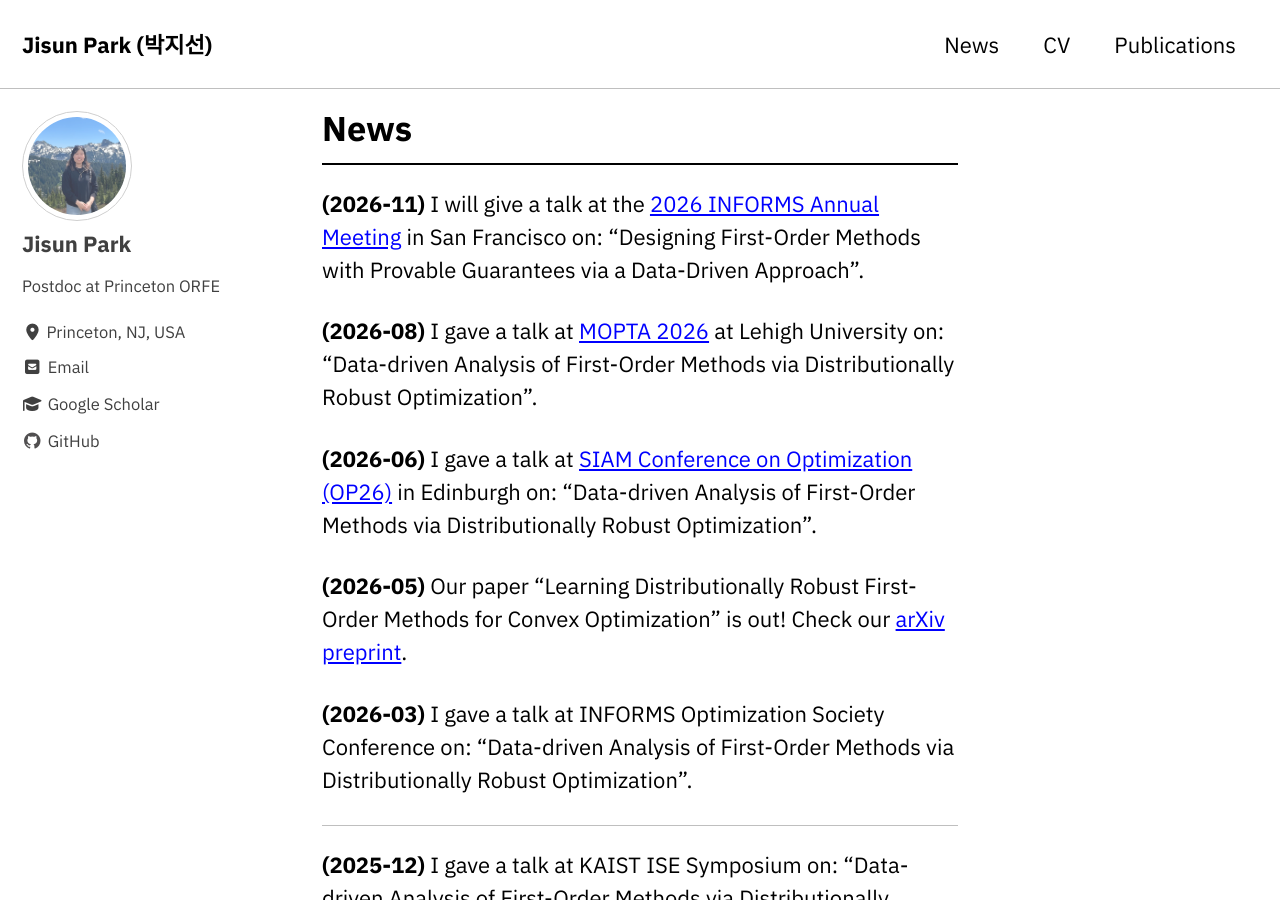
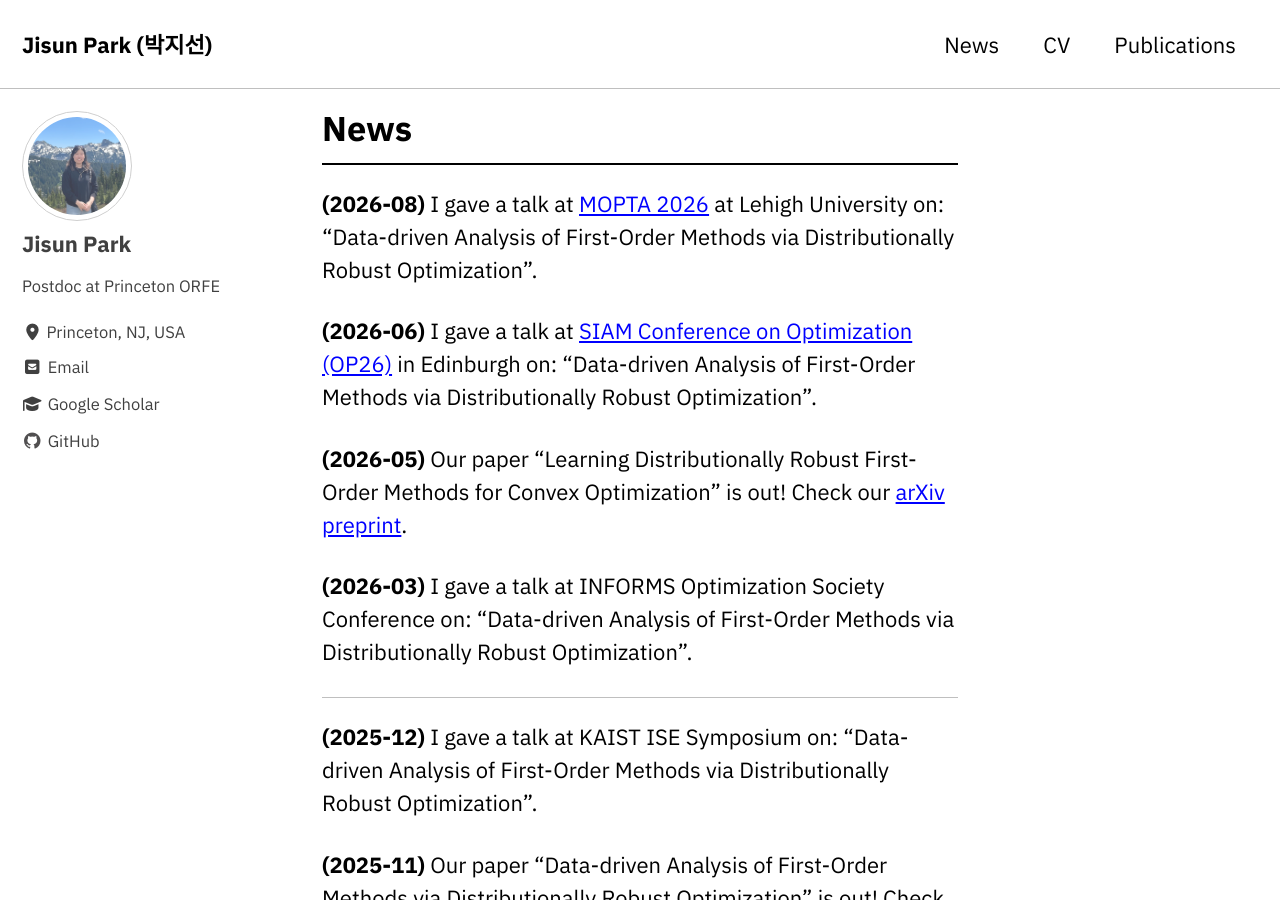
Before and after one commit to jisunp515/jisunp515.github.io, a Jekyll site: the page built from _pages/news.md, in a window 1280 px wide and 900 px high. Built offline with Jekyll 4.4.1, drawn with Linux system fonts in a browser that asks for light colours; cached includes are drawn as plain includes; formulas are drawn with MathJax 3.

Commit message:
Remove INFORMS 2026 talk from news (shown on home)
Co-Authored-By: Claude Opus 5.5 <noreply@anthropic.com>

```diff
--- a/_pages/news.md
+++ b/_pages/news.md
@@ -9,9 +9,6 @@ excerpt: "News."
 ---
 
 <hr style="border: none; border-top: 2px solid #000; margin: 10px 0;">
-
-**(2026-11)**
-I will give a talk at the [2026 INFORMS Annual Meeting](https://meetings.informs.org/wordpress/annual/) in San Francisco on: "Designing First-Order Methods with Provable Guarantees via a Data-Driven Approach".
 
 **(2026-08)**
 I gave a talk at [MOPTA 2026](https://coral.ise.lehigh.edu/mopta2026/) at Lehigh University on: "Data-driven Analysis of First-Order Methods via Distributionally Robust Optimization".
```
